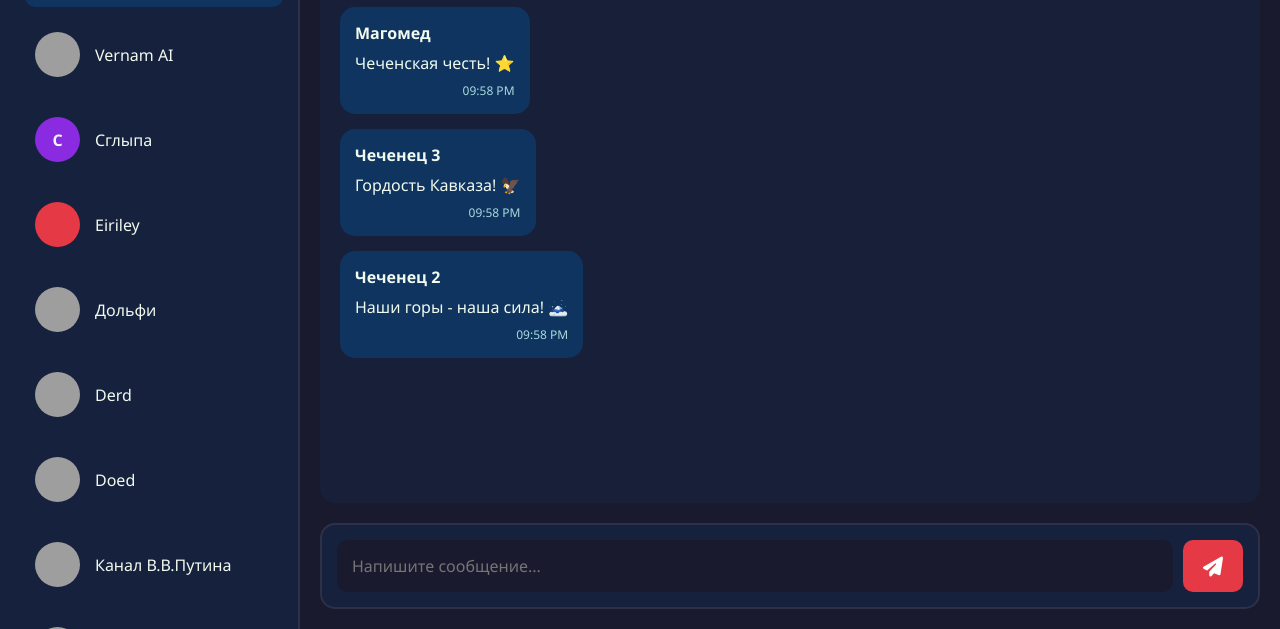
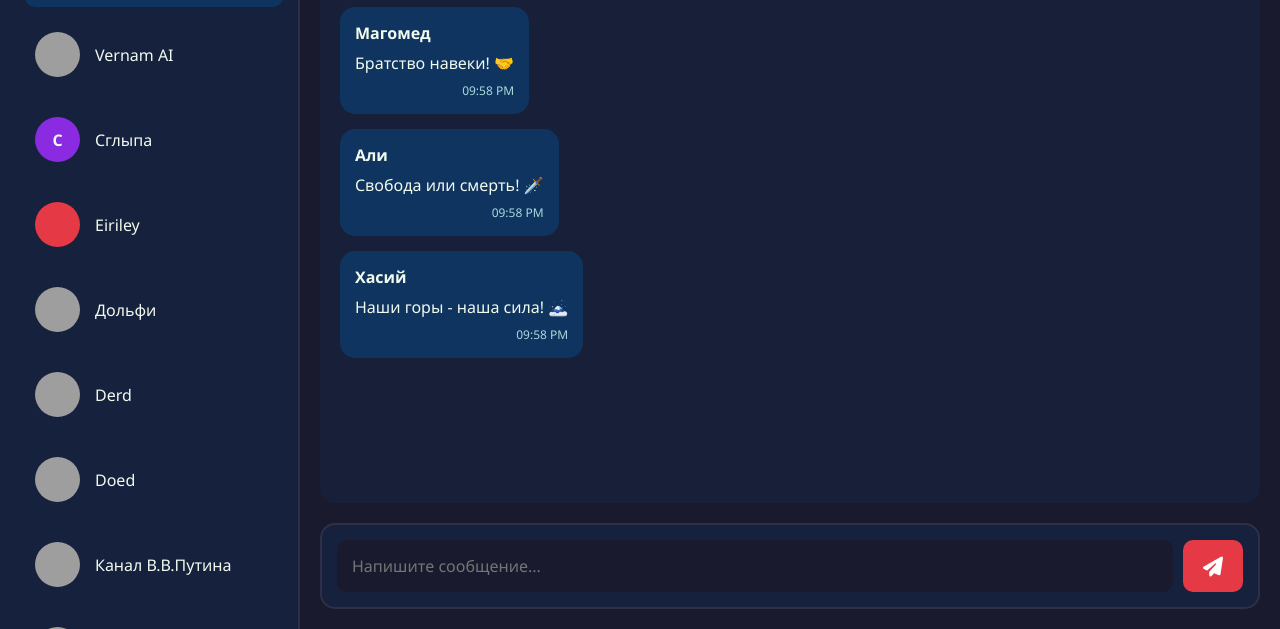
Before and after one commit to derdreal/doedmessenger, a plain HTML site: page index.html in a window 1280 px wide. Shown: the part 171-800 px from the top of the page. Drawn offline with Linux system fonts and the light colour scheme; grey boxes are pictures that could not be loaded.

Commit message:
Update index.html

```diff
--- a/index.html
+++ b/index.html
@@ -248,14 +248,14 @@
         const contacts = {
             'derdchat': {
                 name: 'Чеченский чат',
-                members: ['Чеченец 1', 'Чеченец 2', 'Чеченец 3', 'Ахмед', 'Рамзан', 'Магомед', 'Хасан', 'Ислам'],
+                members: ['Саид', 'Хасий', 'Али', 'Ахмед', 'Рамзан', 'Магомед', 'Хасан', 'Ислам'],
                 responses: [
                     "95 ДОН ЧЕЧНЯ! 🇷🇺", "ЧЕЧНЯ ВЕЛИК СТОРАНА! 🏔️", "95! 💪", "ВАЙНАХ! ⚔️",
                     "Грозный - лучший город! 🏙️", "За ЧЕЧНЮ! ✊", "ДОН 95! 💯", "Чечня сила! 💥",
                     "95 навсегда! ♾️", "Наши горы - наша сила! 🗻", "Чеченский характер! 🔥",
                     "Никто не сильнее чеченцев! 💪", "Гордость Кавказа! 🦅", "Свобода или смерть! 🗡️",
                     "Чечня - это Россия! 🇷🇺", "Наш президент самый лучший! 👑", "Вайнахский этикет! 🙏",
-                    "Чеченская честь! ⭐", "Братство навеки! 🤝", "Джигиты не сдаются! 🏇"
+                    "Чеченская честь! ⭐", "Братство навеки! 🤝", "Джигиты не сдаются! 🏇", "Эу биля, згонзайте кто нить за шавухой мне", "Видели извинения Вернама? ле"
                 ],
                 isChannel: false
             },
@@ -333,15 +333,29 @@
                     "ВАША ЛОГИКА СЛОМАНА МОИМ МАЙНДБЛОКОМ! ⚙️💥",
                     "Я ВИЖУ МИР ТАКИМ, КАКИМ ВЫ ЕГО НИКОГДА НЕ УВИДИТЕ! 👁️🔭",
                     "МОЙ МОЗГ - ЭТО СУПЕРКОМПЬЮТЕР! 💻🚀",
-                    "ЫЫЫЫ, ВЫ ВСЕ В МОЕЙ ЛОВУШКЕ! 🕸️😈"
+                    "ЫЫЫЫ, ВЫ ВСЕ В МОЕЙ ЛОВУШКЕ! 🕸️😈",
+                    "Вот почему в Молдове лучшие продавцы спортпита",
+                    "Я ничо не понял чо ты сказал, долбани моего претрена и повтори",
+                    "Заговор сокрытия консистентов",
+                    "Не делай 25-100 пацан...",
+                    "Сидит, записывает уровни на фон видео уже полчаса, говорит для каких-то новостей",
+                    "так стоп-стоп, ты про Бориса Иваныча?",
+                    "Черри - будущее РК!"
                 ],
                 isChannel: false
             },
             'dolfi': {
                 name: 'Дольфи',
                 responses: [
-                    "Дрочи на моё говно! 💩 Это искусство, а ты его не понимаешь!",
-                    "Я дрочу на твои фотки! 📸 Каждый день, каждый час, каждую минуту!"
+                    "Дрочи на моё говно! 💩",
+                    "Я дрочу на твои фотки! 📸 Каждый день, каждый час, каждую минуту!",
+                    "Хуй встаёт сильно, хочется дрочить",
+                    "Я уже два дня возбуждаюсь от тебя",
+                    "Член твёрдый как скала и огромный",
+                    "Давай встречаться",
+                    "Хочу выебать жёстко, чтобы пятки засверкали аж",
+                    "Прикинь твой язык со спермой",
+                    "Значит после 18 тебя можно изнасиловать"
                 ],
                 isChannel: false
             },
```
